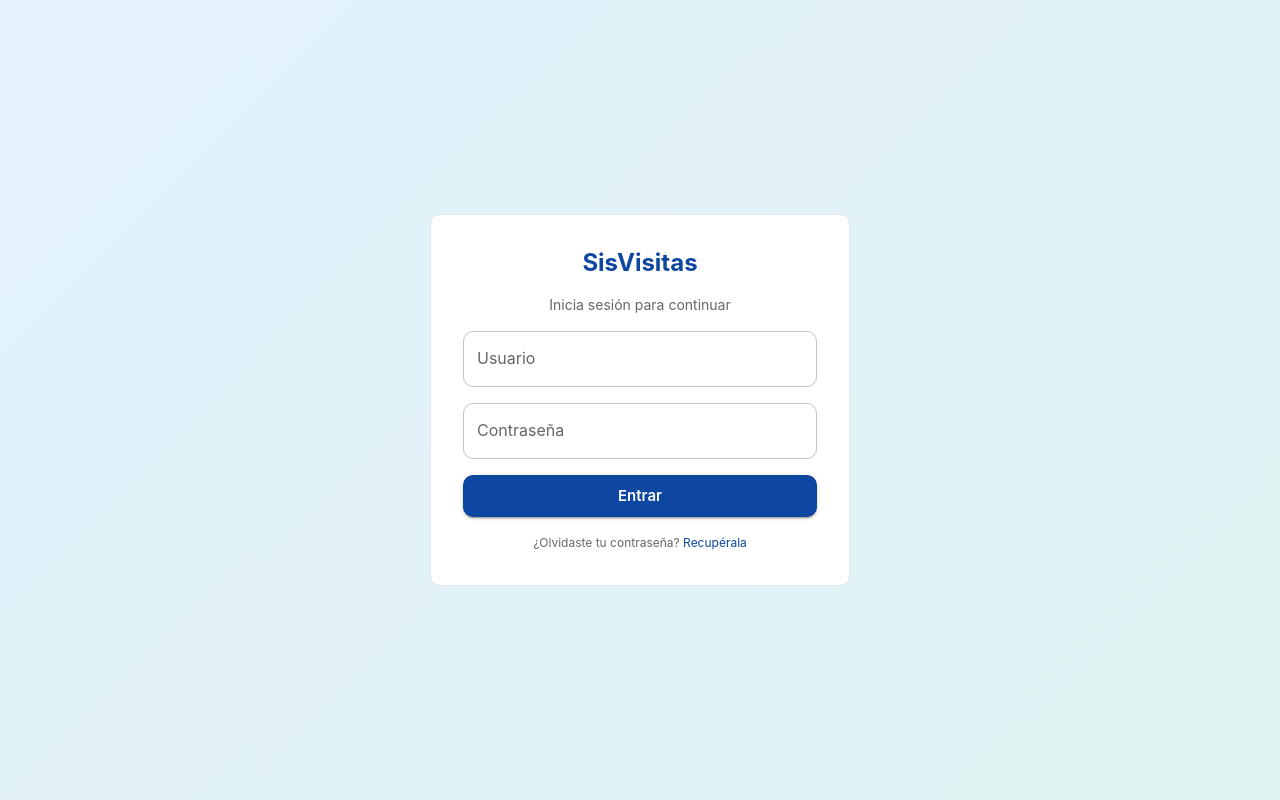
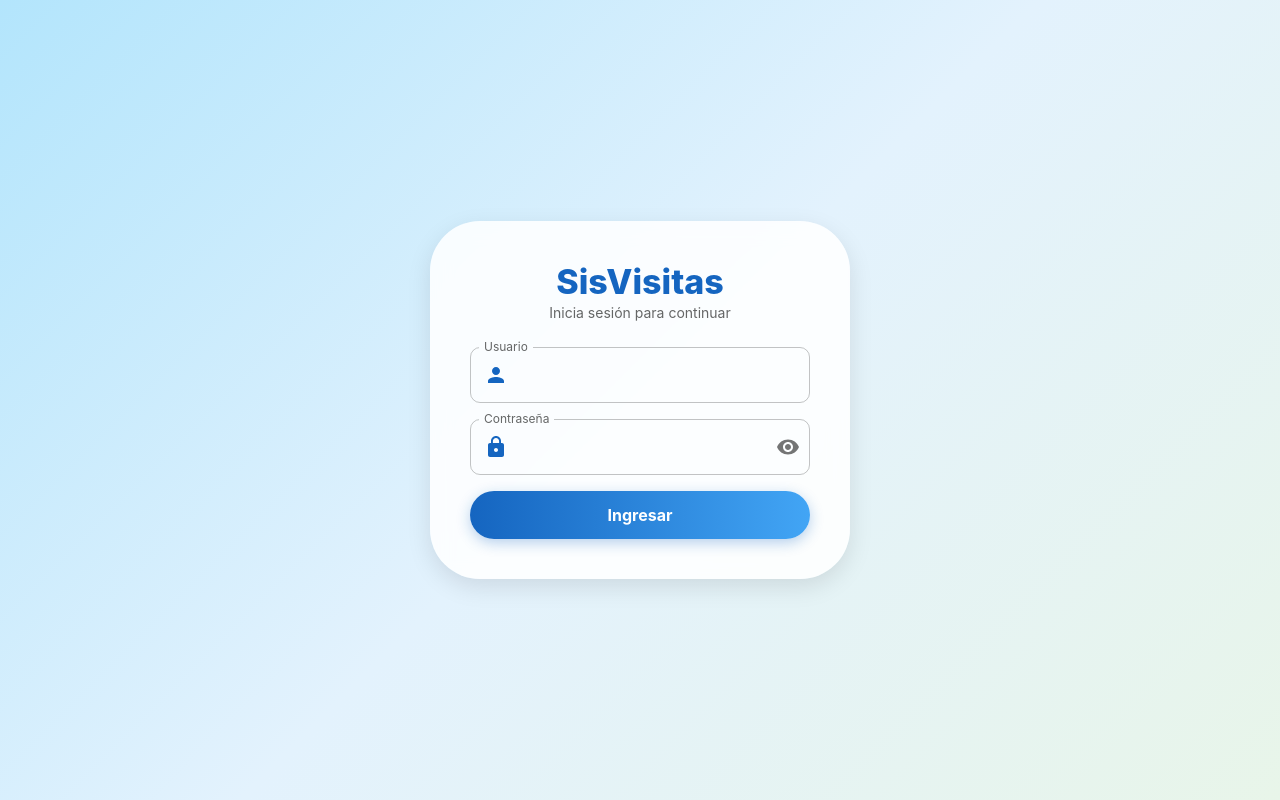
Before and after one commit to edgaytanc/sis-Visitas, a React (Vite) app in the folder frontend/: page /login in a window 1280 px wide. Built offline with nearby package versions, Linux system fonts and the light colour scheme.

Commit message:
fix: mejoramiento del login

```diff
--- a/frontend/package.json
+++ b/frontend/package.json
@@ -19,10 +19,12 @@
     "@mui/x-date-pickers-pro": "^8.14.1",
     "axios": "^1.12.2",
     "date-fns": "^4.1.0",
+    "dayjs": "^1.11.19",
     "react": "^19.1.1",
     "react-dom": "^19.1.1",
     "react-hook-form": "^7.65.0",
     "react-router-dom": "^7.9.4",
+    "recharts": "^3.3.0",
     "zod": "^4.1.12",
     "zustand": "^5.0.8"
   },
--- a/frontend/src/pages/Login.jsx
+++ b/frontend/src/pages/Login.jsx
@@ -1,7 +1,8 @@
 import React from 'react'
 import {
-  Box, Paper, Typography, TextField, Button, Stack, Link, Alert
+  Box, Paper, Typography, TextField, Button, Stack, Alert, InputAdornment, IconButton
 } from '@mui/material'
+import { Visibility, VisibilityOff, Person, Lock } from '@mui/icons-material'
 import { useForm } from 'react-hook-form'
 import { z } from 'zod'
 import { zodResolver } from '@hookform/resolvers/zod'
@@ -18,6 +19,7 @@ export default function Login() {
   const location = useLocation()
   const login = useAuthStore((s) => s.login)
   const [errorMsg, setErrorMsg] = React.useState('')
+  const [showPassword, setShowPassword] = React.useState(false)
 
   const {
     register, handleSubmit, formState: { errors, isSubmitting }
@@ -38,23 +40,43 @@ export default function Login() {
   }
 
   return (
-    <Box sx={{
+    <Box
+      sx={{
         minHeight: '100vh',
-      display: 'grid',
-      placeItems: 'center',
-      background: 'linear-gradient(135deg, #e3f2fd 0%, #e0f2f1 100%)',
+        display: 'flex',
+        alignItems: 'center',
+        justifyContent: 'center',
+        background: 'linear-gradient(135deg, #b3e5fc 0%, #e3f2fd 50%, #e8f5e9 100%)',
         p: 2
-    }}>
-      <Paper elevation={0} sx={{ p: 4, width: '100%', maxWidth: 420, border: '1px solid #e6eaf0' }}>
-        <Stack spacing={2}>
-          <Typography variant="h5" fontWeight={700} textAlign="center" color="primary.main">
+      }}
+    >
+      <Paper
+        elevation={8}
+        sx={{
+          p: 5,
+          width: '100%',
+          maxWidth: 420,
+          borderRadius: 5,
+          background: '#ffffffdd',
+          backdropFilter: 'blur(10px)',
+          boxShadow: '0 8px 25px rgba(0,0,0,0.1)'
+        }}
+      >
+        <Stack spacing={3}>
+          <Box textAlign="center">
+            <Typography variant="h4" fontWeight={800} color="#1565C0">
               SisVisitas
             </Typography>
-          <Typography variant="body2" textAlign="center" color="text.secondary">
+            <Typography variant="body2" color="text.secondary">
               Inicia sesión para continuar
             </Typography>
+          </Box>
 
-          {errorMsg && <Alert severity="error">{errorMsg}</Alert>}
+          {errorMsg && (
+            <Alert severity="error" sx={{ borderRadius: 3 }}>
+              {errorMsg}
+            </Alert>
+          )}
 
           <form onSubmit={handleSubmit(onSubmit)} noValidate>
             <Stack spacing={2}>
@@ -65,25 +87,58 @@ export default function Login() {
                 error={!!errors.username}
                 helperText={errors.username?.message}
                 fullWidth
+                InputProps={{
+                  startAdornment: (
+                    <InputAdornment position="start">
+                      <Person sx={{ color: '#1565C0' }} />
+                    </InputAdornment>
+                  ),
+                }}
               />
               <TextField
                 label="Contraseña"
-                type="password"
+                type={showPassword ? 'text' : 'password'}
                 autoComplete="current-password"
                 {...register('password')}
                 error={!!errors.password}
                 helperText={errors.password?.message}
                 fullWidth
+                InputProps={{
+                  startAdornment: (
+                    <InputAdornment position="start">
+                      <Lock sx={{ color: '#1565C0' }} />
+                    </InputAdornment>
+                  ),
+                  endAdornment: (
+                    <InputAdornment position="end">
+                      <IconButton onClick={() => setShowPassword((p) => !p)} edge="end">
+                        {showPassword ? <VisibilityOff /> : <Visibility />}
+                      </IconButton>
+                    </InputAdornment>
+                  ),
+                }}
               />
-              <Button variant="contained" type="submit" disabled={isSubmitting} size="large">
-                Entrar
+              <Button
+                variant="contained"
+                type="submit"
+                disabled={isSubmitting}
+                size="large"
+                sx={{
+                  py: 1.3,
+                  fontWeight: 700,
+                  fontSize: '1rem',
+                  borderRadius: 3,
+                  background: 'linear-gradient(90deg, #1565C0 0%, #42A5F5 100%)',
+                  '&:hover': {
+                    background: 'linear-gradient(90deg, #0D47A1 0%, #2196F3 100%)',
+                  },
+                  boxShadow: '0 4px 14px rgba(21,101,192,0.3)'
+                }}
+              >
+                {isSubmitting ? 'Ingresando...' : 'Ingresar'}
               </Button>
             </Stack>
           </form>
-
-          <Typography variant="caption" textAlign="center" color="text.secondary">
-            ¿Olvidaste tu contraseña? <Link href="#" underline="hover">Recupérala</Link>
-          </Typography>
         </Stack>
       </Paper>
     </Box>
```
Also changed, not shown: 1 other file (tests, documents, lock files or other folders). Lines whose indentation alone changed are shown as unchanged.
